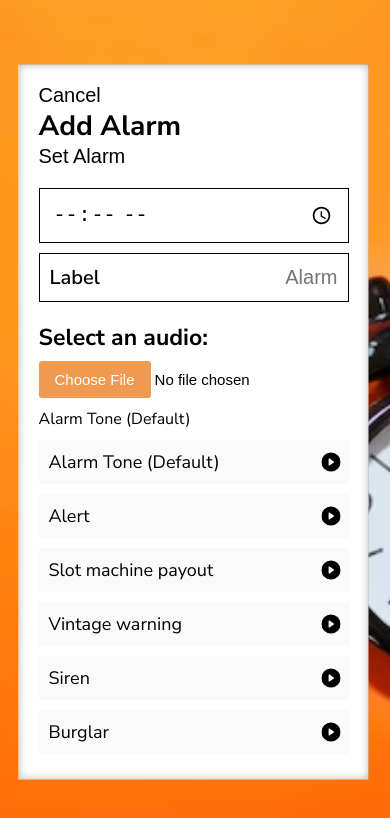
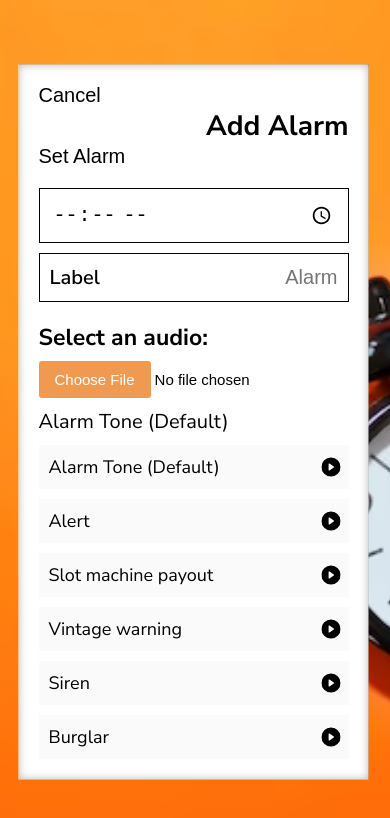
Before and after one commit to Kolahub/WakeMate, a plain HTML site: page index.html in a window 390 px wide. Both pictures are taken after a click on the picture 333 px from the left and 99 px from the top of the page. Drawn offline with Linux system fonts and the light colour scheme.

Commit message:
styles updated

```diff
--- a/index.js
+++ b/index.js
@@ -197,7 +197,7 @@ setAlarm.addEventListener("click", function (e) {
   updateDetails(historyArr);
   alarmName.value = ''
   alarmTime.value = '';
-  console.log(historyArr)
+  console.log(obj)
 });
 
 // const delBtn = document.querySelectorAll('.del-btn')
--- a/style.css
+++ b/style.css
@@ -393,10 +393,18 @@ input[type=file]::file-selector-button {
     align-items: start;
   }
 
+  .edit-typo {
+    align-self: end;
+  }
+
   .choosen-audio {
     flex-direction: column;
     align-items: start;
     /* justify-content: ;
     margin-bottom: 1rem; */
   }
+
+  .choosen-audio-text {
+    font-size: 2rem;
+  }
 }
```
